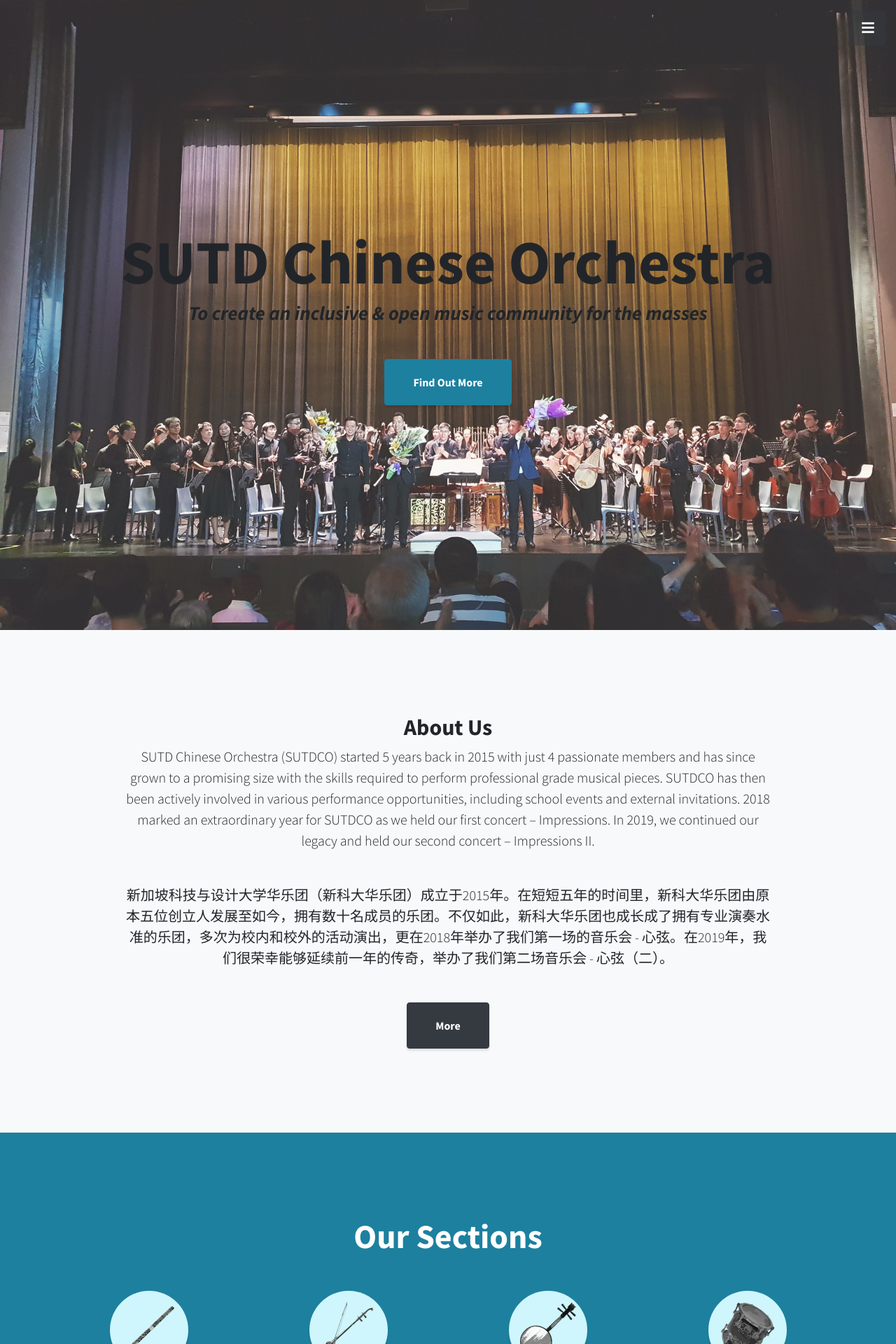
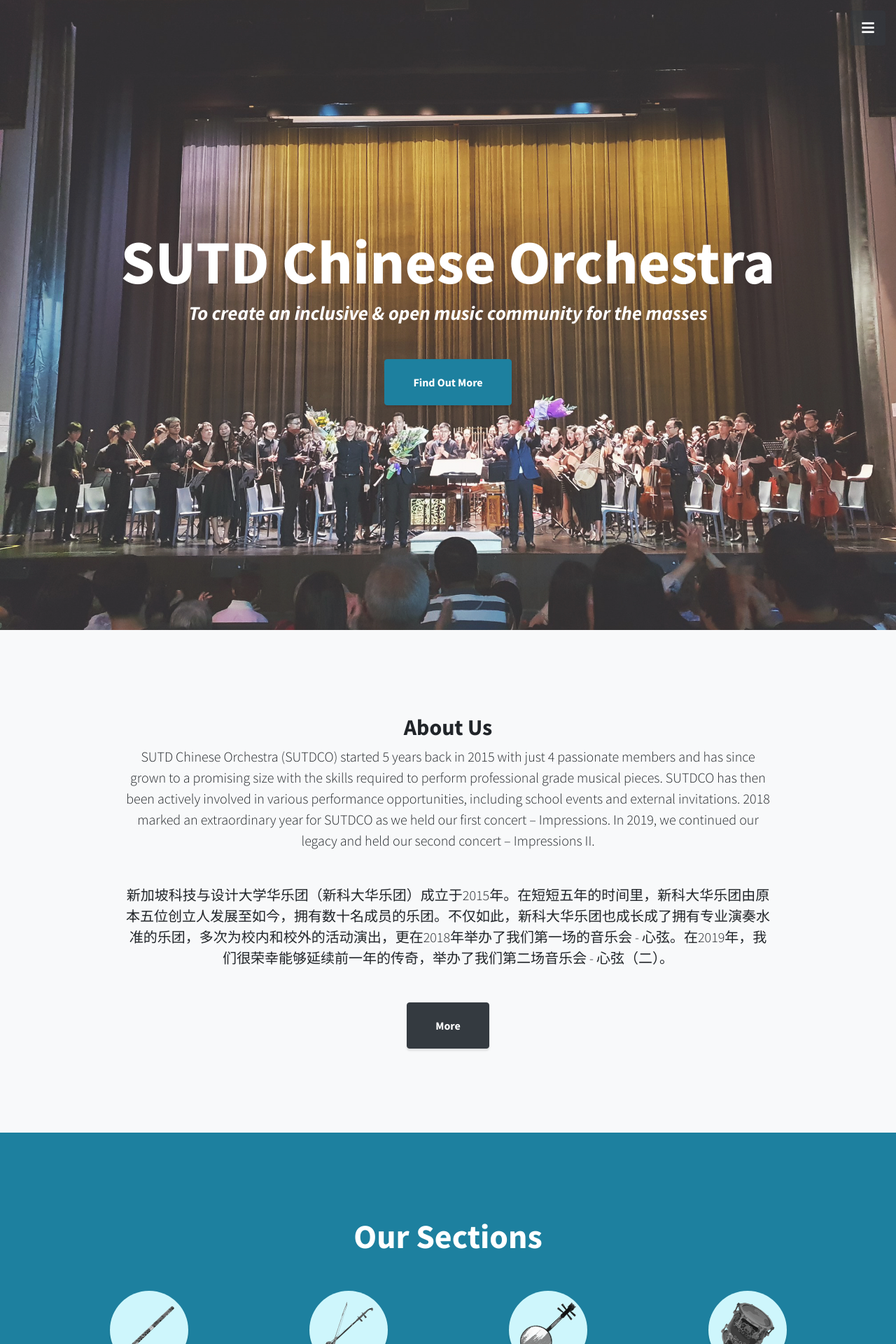
Before and after one commit to OpenSUTD/sutd_co, a Jekyll site: the page built from index.html, in a window 1280 px wide. Shown: the top 1920 px of the page at 70% size. Built offline with Jekyll 4.4.1, drawn with Linux system fonts in a browser that asks for light colours; a script that is not in the unit is left out.

Commit message:
Update header.html

```diff
--- a/_includes/header.html
+++ b/_includes/header.html
@@ -1,7 +1,7 @@
 <!-- This is the header section for index.html ONLY. I know it's bad prog practice since it's supposed to apply to everything lmao. Check layout: page.html for the page header -->
 
 <header class="masthead d-flex">
-  <div class="container text-center my-auto" style="colour: white;">
+  <div class="container text-center my-auto" style="color: white;">
     <h1 class="mb-1">SUTD Chinese Orchestra</h1>
     <h3 class="mb-5">
       <em>To create an inclusive & open music community for the masses</em>
```
